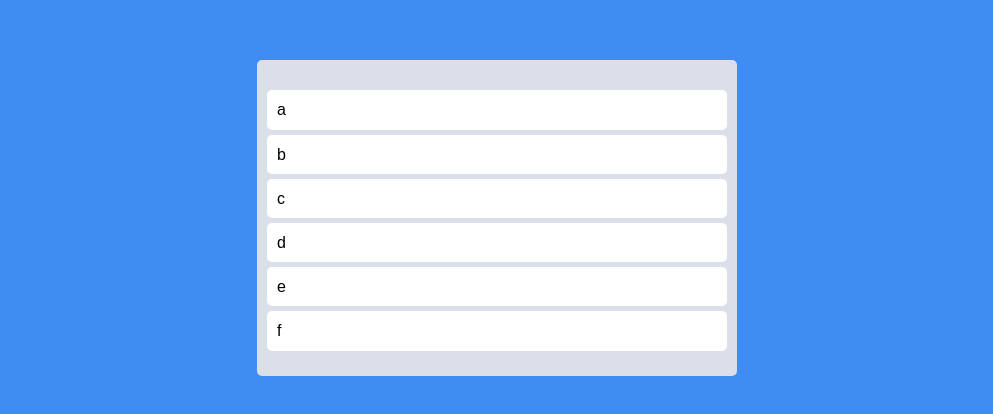
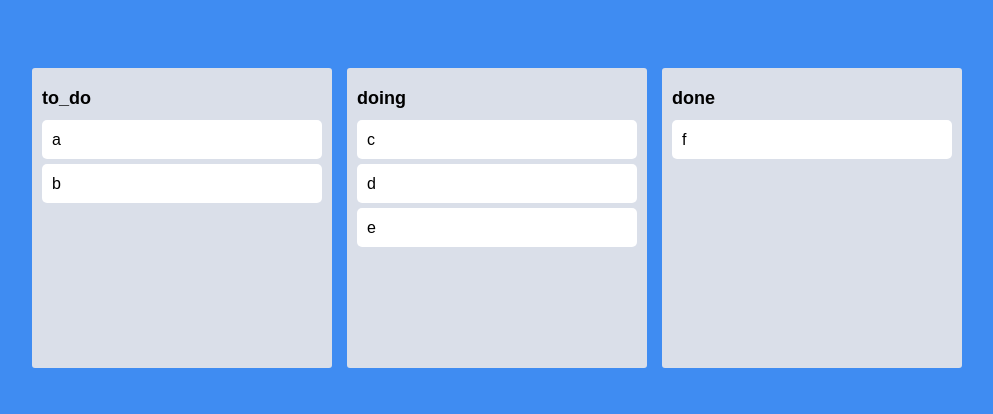
Before and after one commit to serinryu/react-trello-clone, a React (Create React App) app: page / in a window 1280 px wide. Shown: the part 182-596 px from the top of the page, without its empty margins (143-1136 px from the left). Built offline with nearby package versions, Linux system fonts and the light colour scheme.

Commit message:
multi boards

```diff
--- a/src/App.tsx
+++ b/src/App.tsx
@@ -1,14 +1,12 @@
-import React from 'react';
-import { DragDropContext, Droppable, DropResult } from "react-beautiful-dnd";
+import { DragDropContext, DropResult } from "react-beautiful-dnd";
 import styled from "styled-components";
 import { useRecoilState } from "recoil";
 import { toDoState } from './atoms';
-import DraggableCard from './Components/DragabbleCard';
+import Board from './Components/Board';
 
 const Wrapper = styled.div`
   display: flex;
-  max-width: 480px;
-  width: 100%;
+  width: 100vw;
   margin: 0 auto;
   justify-content: center;
   align-items: center;
@@ -16,44 +14,53 @@
 `;
 
 const Boards = styled.div`
-  display: grid;
+  display: flex;
+  justify-content: center;
+  align-items: flex-start;
   width: 100%;
-  grid-template-columns: repeat(1, 1fr);
-`;
-
-const Board = styled.div`
-  padding: 20px 10px;
-  padding-top: 30px;
-  background-color: ${(props) => props.theme.boardColor};
-  border-radius: 5px;
-  min-height: 200px;
+  gap: 15px;
 `;
 
 function App() {
   const [toDos, setTodos] = useRecoilState(toDoState);
-  const onDragEnd = ({ draggableId, destination, source }: DropResult) => {
-    if (!destination) return;
-    setTodos((oldTodos) => {
-        const toDosCopy = [...oldTodos];
-        toDosCopy.splice(source.index, 1);
-        toDosCopy.splice(destination?.index, 0, draggableId);
-        return toDosCopy;
+  const onDragEnd = (info: DropResult) => {
+    //console.log(info);
+    const { destination, draggableId, source } = info;
+    if(!destination) return;
+    //same board
+    if(destination.droppableId === source.droppableId){
+      setTodos((allBoards) => {
+          const boardCopy = [...allBoards[source.droppableId]];
+          boardCopy.splice(source.index, 1);
+          boardCopy.splice(destination?.index, 0, draggableId);
+          return {
+            ...allBoards,
+            [source.droppableId]: boardCopy,
+          };
+      });
+    }
+    //different board
+    if(destination.droppableId !== source.droppableId){
+      setTodos((allBoards) => {
+        const sourceboardCopy = [...allBoards[source.droppableId]];
+        const destinationboardCopy = [...allBoards[destination.droppableId]];
+        sourceboardCopy.splice(source.index, 1);
+        destinationboardCopy.splice(destination?.index, 0, draggableId);
+        return {
+          ...allBoards,
+          [source.droppableId]: sourceboardCopy,
+          [destination.droppableId] : destinationboardCopy,
+        };
     });
+    }
   };
   return (
     <DragDropContext onDragEnd={onDragEnd}>
       <Wrapper>
         <Boards>
-        <Droppable droppableId="one">
-          {(provided, snapshot) => (
-            <Board ref={provided.innerRef} {...provided.droppableProps}>
-              {toDos.map((toDo, index) => (
-                <DraggableCard key={toDo} toDo={toDo} index={index}  />
-              ))}
-              {provided.placeholder}
-            </Board>
-          )}
-        </Droppable>
+          {Object.keys(toDos).map((boardId) => (
+            <Board key={boardId} boardId={boardId} toDos={toDos[boardId]}/>
+          ))}
         </Boards>
       </Wrapper>
     </DragDropContext>
--- /dev/null
+++ b/src/Components/Board.tsx
@@ -0,0 +1,42 @@
+import { Droppable } from "react-beautiful-dnd";
+import DraggableCard from './DragabbleCard';
+import styled from "styled-components";
+
+const Wrapper = styled.div`
+  width: 300px;
+  padding: 20px 10px;
+  background-color: ${(props) => props.theme.boardColor};
+  border-radius: 3px;
+  min-height: 300px;
+`;
+
+const Title = styled.h2`
+  font-weight: 600;
+  margin-bottom: 10px;
+  font-size: 18px;
+`
+
+interface IWrapper {
+  toDos : string[],
+  boardId : string
+}
+
+function Board({ toDos, boardId }:IWrapper){
+  return(
+    <Wrapper>
+    <Title> {boardId} </Title>
+    <Droppable droppableId={boardId}>
+      {(provided) => (
+        <div ref={provided.innerRef} {...provided.droppableProps}>
+          {toDos?.map((toDo, index) => (
+            <DraggableCard key={toDo} toDo={toDo} index={index}  />
+          ))}
+          {provided.placeholder}
+        </div>
+      )}
+    </Droppable>
+    </Wrapper>
+  )
+}
+
+export default Board;
--- a/src/Components/DragabbleCard.tsx
+++ b/src/Components/DragabbleCard.tsx
@@ -15,7 +15,6 @@
 }
 
 function DraggableCard({ toDo, index }: IDraggableCardProps){
-  console.log(toDo);
   return(
     <Draggable key={toDo} draggableId={toDo} index={index}>
       {(provided) => (
--- a/src/atoms.tsx
+++ b/src/atoms.tsx
@@ -1,6 +1,14 @@
 import { atom, selector } from "recoil";
 
-export const toDoState = atom({
+interface IToDoState {
+  [key: string]: string[];
+}
+
+export const toDoState = atom<IToDoState>({
   key: "toDo",
-  default: ["a", "b", "c", "d", "e", "f"]
-})
+  default: {
+    to_do: ["a", "b"],
+    doing: ["c", "d", "e"],
+    done: ["f"],
+  },
+});
```
